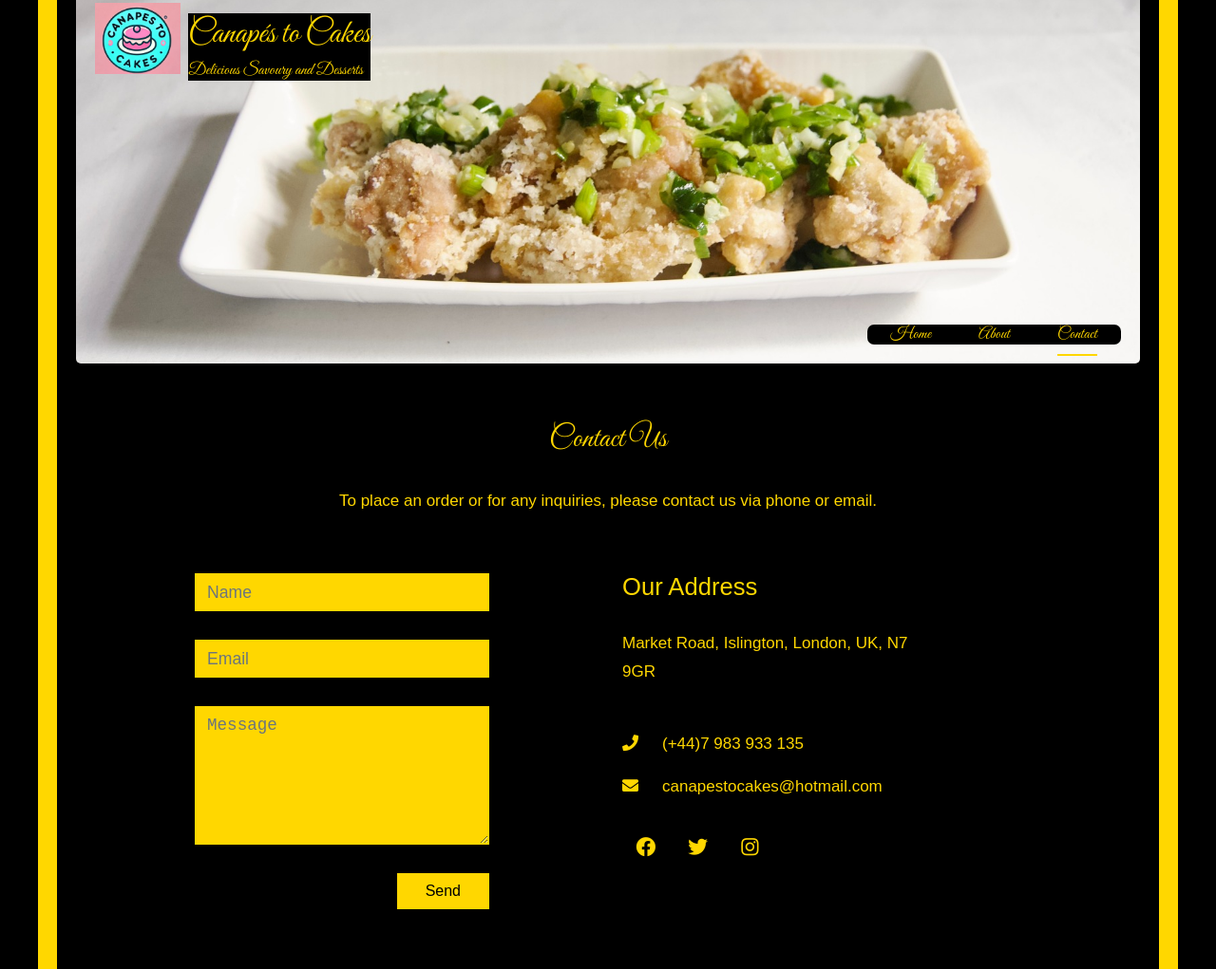
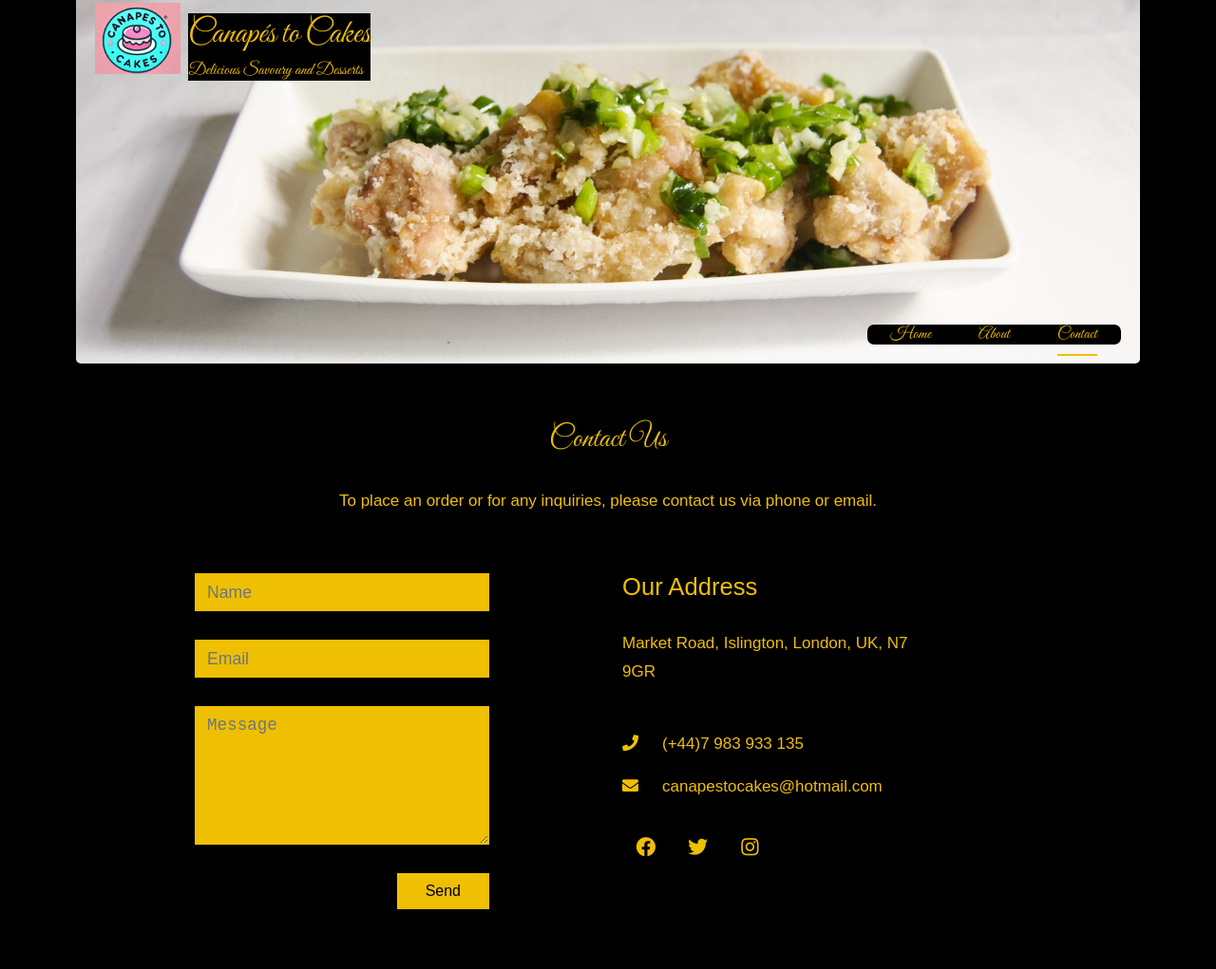
Before and after one commit to professionalzx/CanapesToCakes, a plain HTML site: page contact.html in a window 1280 px wide. Shown: the part 57-1078 px from the top of the page at 95% size. Drawn offline with Linux system fonts and the light colour scheme; some packages are replaced by stand-ins of ours.

Commit message:
Update contact.html

```diff
--- a/contact.html
+++ b/contact.html
@@ -11,13 +11,13 @@
     <style>
         body {
             background-color: #000000; /* Black background */
-            color: black; /* Gold text */
+            color: #EFBF04; /* Gold text */
             font-family: 'Great Vibes', cursive; /* Google Font */
         }
 
         @media (min-width: 768px) {
             .container {
-                background-color: #ffd700; /* Gold background for left and right sides */
+                background-color: black; /* Gold background for left and right sides */
                 padding: 20px;
 				border-radius: 10px;
             }
@@ -26,12 +26,12 @@
         .content {
             background-color: #000000; /* Black background for main content */
             padding: 20px;
-            color: #ffd700; /* Gold text */
+            color: #EFBF04; /* Gold text */
 			border-radius: 10px;
         }
 
         .tm-site-title, .tm-site-description, .tm-nav-link, .tm-gallery-title, .tm-gallery-description, .tm-gallery-price, p, h2, h4 {
-            color: #ffd700; /* Gold text for various elements */
+            color: #EFBF04; /* Gold text for various elements */
         }
 
         .tm-site-logo {
@@ -40,7 +40,7 @@
         }
 
         .tm-nav-link.active {
-            border-bottom: 2px solid #ffd700; /* Gold underline for active link */
+            border-bottom: 2px solid #EFBF04; /* Gold underline for active link */
         }
 
         .tm-gallery-img, .tm-description-figure img {
@@ -56,16 +56,16 @@
         }
 
         a {
-            color: #ffd700;
+            color: #EFBF04;
         }
 
         .tm-btn-default {
-            background-color: #ffd700;
+            background-color: #EFBF04;
             color: #000000;
         }
 
         .tm-feature-description {
-            color: #ffd700; /* Gold text */
+            color: #EFBF04; /* Gold text */
         }
 
         .header-content {
@@ -94,45 +94,45 @@
             margin-top: auto; /* Push to the bottom */
         }
         .tm-contact-section {
-            color: #ffd700;
+            color: #EFBF04;
         }
 
         .tm-contact-section .tm-contact-link {
-            color: #ffd700;
+            color: #EFBF04;
         }
 
         .tm-contact-section h4 {
-            color: #ffd700;
+            color: #EFBF04;
         }
 
         .tm-contact-form .form-control {
             color: #000000;
-            background-color: #ffd700;
-            border: 1px solid #ffd700;
+            background-color: #EFBF04;
+            border: 1px solid #EFBF04;
         }
 
         .tm-contact-form .form-control:focus {
             color: #000000;
-            background-color: #ffd700;
-            border-color: #ffd700;
+            background-color: #EFBF04;
+            border-color: #EFBF04;
         }
 
         .tm-contact-form .tm-btn {
-            background-color: #ffd700;
+            background-color: #EFBF04;
             color: #000000;
         }
 
         .tm-contact-form .tm-btn:hover {
-            background-color: #ffd700;
+            background-color: #EFBF04;
             color: #000000;
         }
 
         .tm-footer {
-            color: #ffd700; /* Gold text */
+            color: #EFBF04; /* Gold text */
         }
 
         .tm-social-link {
-            color: #ffd700;
+            color: #EFBF04;
             margin: 0 5px;
         }
 
@@ -188,14 +188,14 @@
                         <div class="col-md-6" style="font-family: sans-serif;">
                             <div class="tm-address-box">
                                 <h4 class="tm-info-title tm-text-success">Our Address</h4>
-                                <address style="color: #ffd700;">
+                                <address style="color: #EFBF04;">
                                     Market Road, Islington, London, UK, N7 9GR
                                 </address>
                                 <a href="tel:+447983933135" class="tm-contact-link">
-                                    <i class="fas fa-phone tm-contact-icon" style="color: #ffd700;"></i>(+44)7 983 933 135
+                                    <i class="fas fa-phone tm-contact-icon" style="color: #EFBF04;"></i>(+44)7 983 933 135
                                 </a>
                                 <a href="mailto:canapestocakes@hotmail.com" class="tm-contact-link">
-                                    <i class="fas fa-envelope tm-contact-icon" style="color: #ffd700;"></i>canapestocakes@hotmail.com
+                                    <i class="fas fa-envelope tm-contact-icon" style="color: #EFBF04;"></i>canapestocakes@hotmail.com
                                 </a>
                                 <div class="tm-contact-social">
                                     <a href="https://fb.com/canapestocakes" class="tm-social-link"><i class="fab fa-facebook tm-social-icon"></i></a>
```
